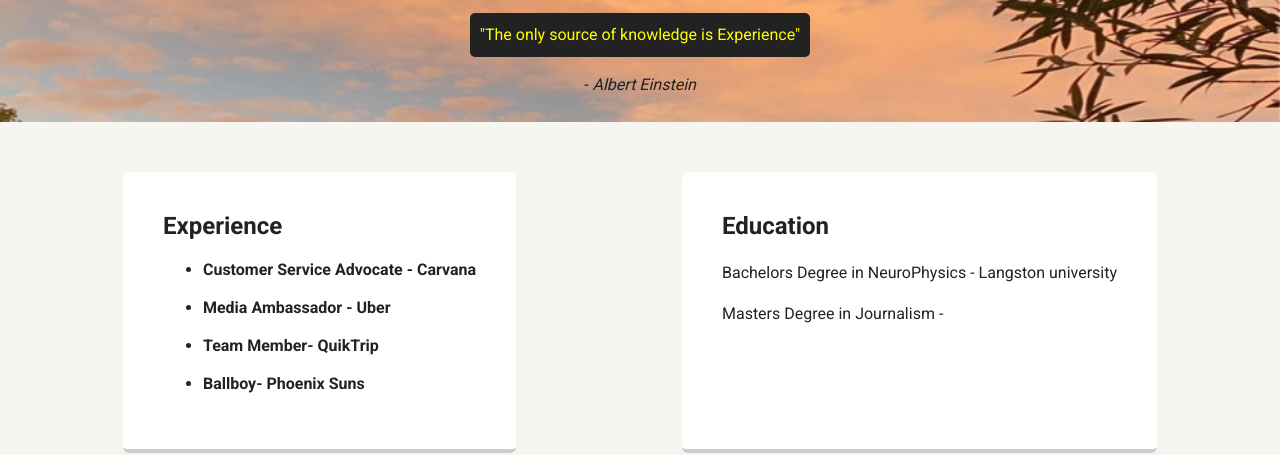
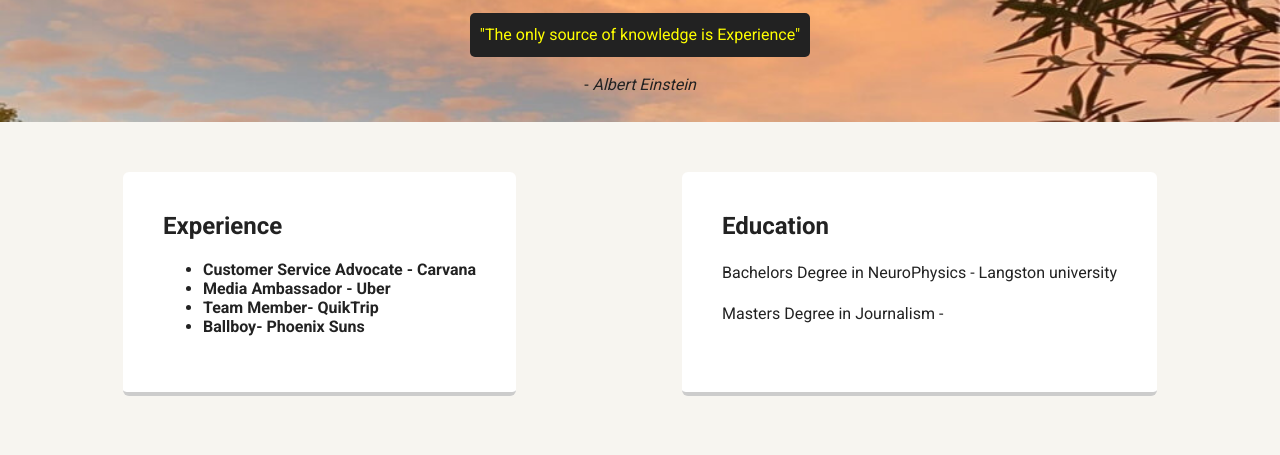
Before and after one commit to ovie3franks/Treehouse-project-1, a plain HTML site: page experience.html in a window 1280 px wide. Shown: the part 348-803 px from the top of the page. Drawn offline with Linux system fonts and the light colour scheme; a web font is replaced by a local one.

Commit message:
remove line breaks from unordered list

```diff
--- a/experience.html
+++ b/experience.html
@@ -28,9 +28,9 @@
       <div class="card">
         <h2>Experience</h2>
         <ul>
-            <li><strong>Customer Service Advocate - Carvana</strong></li><br>
-            <li><strong> Media Ambassador - Uber</strong></li><br>
-            <li><strong>Team Member- QuikTrip</strong></li><br>
+            <li><strong>Customer Service Advocate - Carvana</strong></li>
+            <li><strong> Media Ambassador - Uber</strong></li>
+            <li><strong>Team Member- QuikTrip</strong></li>
             <li><strong>Ballboy- Phoenix Suns</strong></li>
         </ul>
 
```
